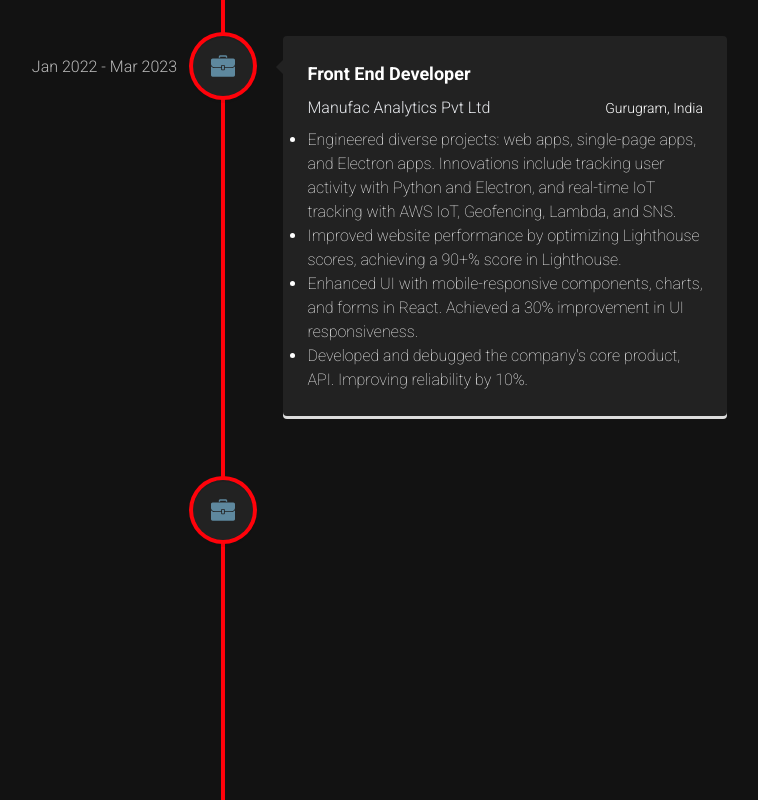
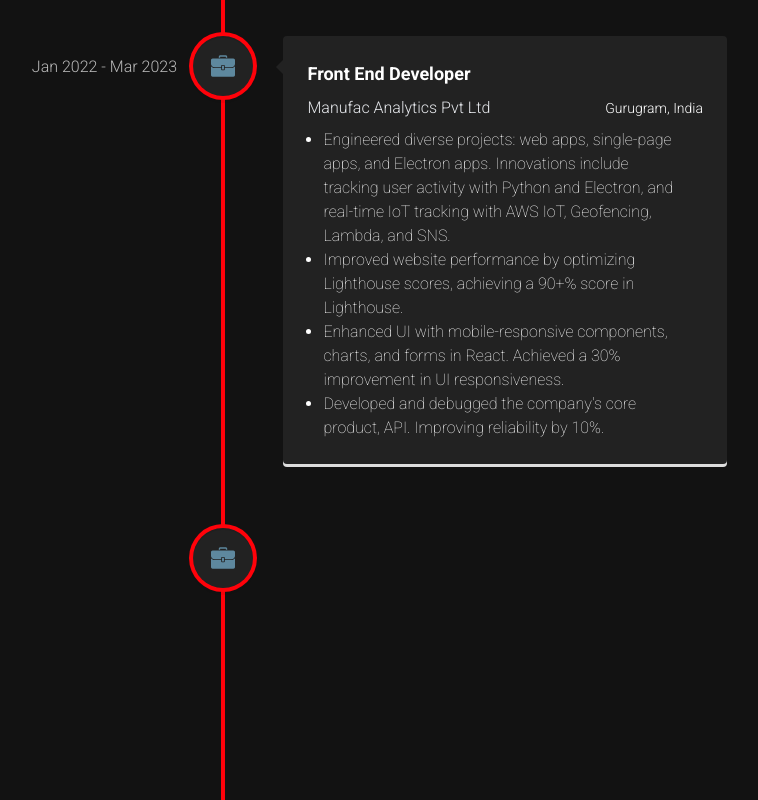
Before and after one commit to qur786/portfolio, a React (Vite) app: page / in a window 1280 px wide. Shown: the part 2940-3740 px from the top of the page, without its empty margins (417-1175 px from the left). Built offline with nearby package versions, Linux system fonts and the light colour scheme.

Commit message:
refactor: update padding for experience summary in ExperienceItem

```diff
--- a/src/components/ExperienceItem/index.tsx
+++ b/src/components/ExperienceItem/index.tsx
@@ -43,7 +43,7 @@ export function ExperienceItem({
             </h4>
           </div>
         </div>
-        <ul className="list-disc">
+        <ul className="list-disc px-4">
           {work.map((ele) => (
             <li key={ele}>{ele}</li>
           ))}
```
